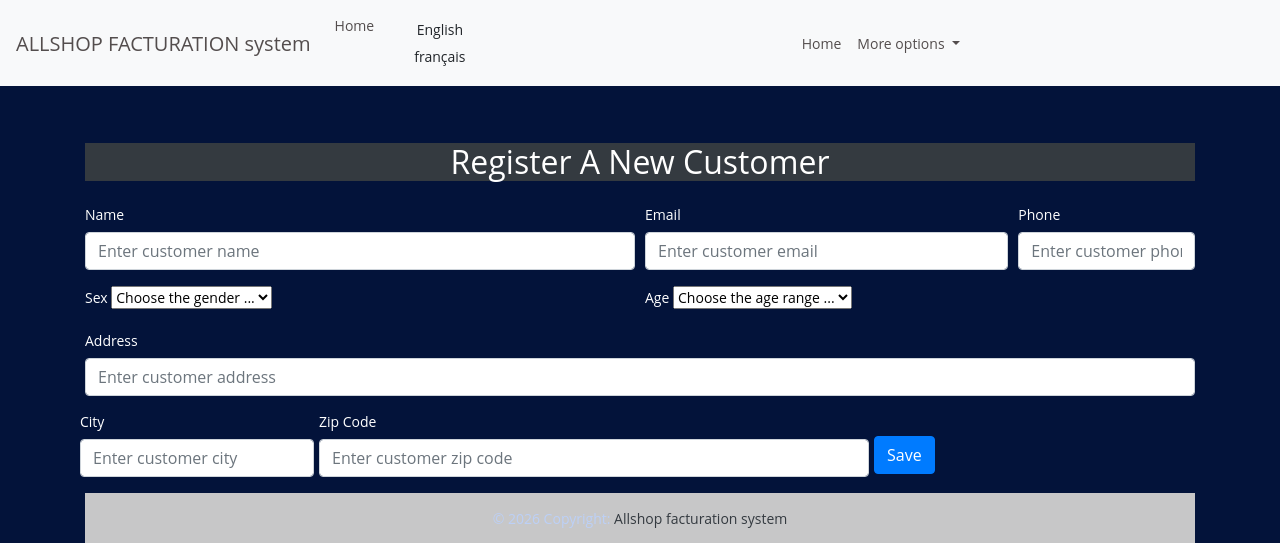
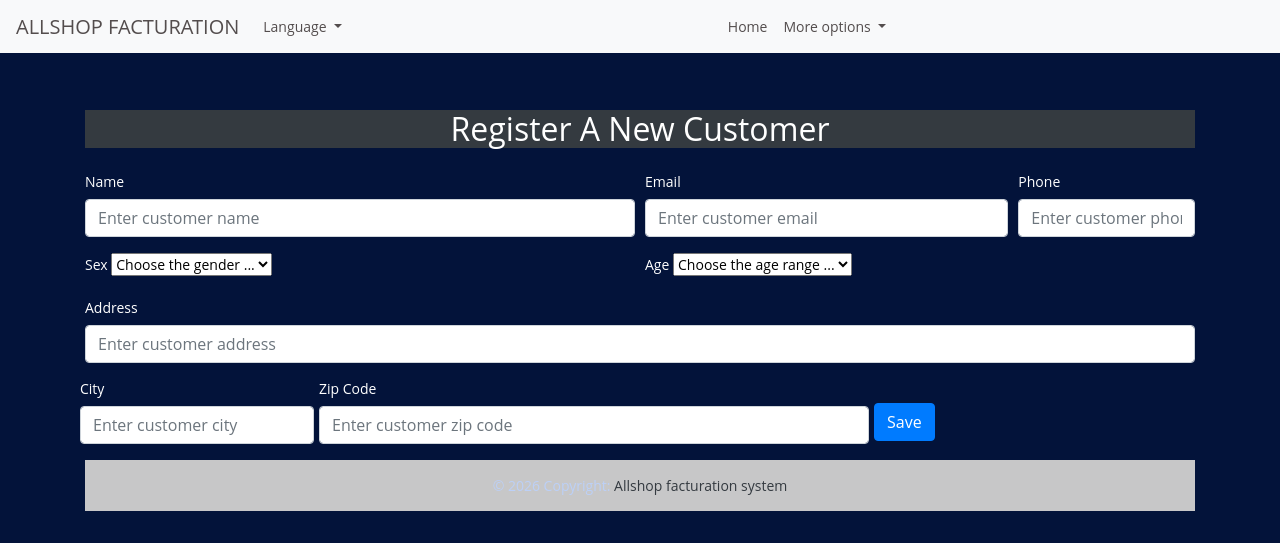
Before and after one commit to Diakayeteba/allshop_facturation_sys, a Django app: page /en/add-customer/ in a window 1280 px wide. Shown: the top 543 px of the page. Run offline with Django 5.2, Linux system fonts and the light colour scheme; the visitor is signed in with stand-in values (Sample User, id 1); some libraries are stand-ins or nearby versions.

Commit message:
feat : optimisation de la page d'accueil

```diff
--- a/fact_app/views.py
+++ b/fact_app/views.py
@@ -6,7 +6,7 @@ from django.contrib import messages
 from django.contrib.auth.mixins import LoginRequiredMixin
 from django.db import transaction
 from .utils import pagination, get_invoice
-import pdfkit
+
 from django.template.loader import get_template
 import datetime
 from django.http import HttpResponse
--- a/templates/base.html
+++ b/templates/base.html
@@ -25,7 +25,7 @@
    <! --header-->
    <header  class="bg-light text-center text-lg-start">
    <nav class="navbar navbar-expand-lg navbar-light bg-light">
-  <a class="navbar-brand" href="/">ALLSHOP FACTURATION system</a>
+  <a class="navbar-brand" href="/">ALLSHOP FACTURATION</a>
   <button class="navbar-toggler" type="button" data-toggle="collapse" data-target="#navbarSupportedContent" aria-controls="navbarSupportedContent" aria-expanded="false" aria-label="Toggle navigation">
     <span class="navbar-toggler-icon"></span>
   </button>
@@ -33,14 +33,17 @@
 
   <div class="collapse navbar-collapse" id="navbarSupportedContent">
     <ul class="navbar-nav mr-auto">
-      <li class="nav-item active">
-        <a class="nav-link" href="#">Home <span class="sr-only">(current)</span></a>
-      </li>
 
-        <div class="nav-link text-dark" aria-labelledby="navbarDropdown">
-          {% for language in languages %}
-            <a class="dropdown-item" href="/{{ language.code }}">{{ language.name_local }}</a>
-          {% endfor %}
+       <div class= "nav-item dropdown">
+              <a class="nav-link dropdown-toggle" href="#" id="navbarDropdown" role="
+                button" data-toggle="dropdown" aria-haspopup="true" aria-expanded="false">
+                Language
+              </a>
+              <div class="dropdown-menu" aria-labelledby="navbarDropdown">
+                {% for language in languages %}
+                  <a class="dropdown-item" href="/{{ language.code }}">{{ language.name_local }}</a>
+                {% endfor %}
+              </div>
         </div>
 
 
--- a/templates/index.html
+++ b/templates/index.html
@@ -11,7 +11,7 @@
 
 <div class="row">
    <a href="{% url 'add-customer' %}" class="btn col-md-4 btn-primary">
-      {_% trans "Register New Customer" %} <span class="badge text-bg-secondary"></span>
+      {% trans "Register New Customer" %} <span class="badge text-bg-secondary"></span>
    </a>
 
    <a href="{% url 'add-invoice' %}" class="col-md-4">
@@ -19,9 +19,8 @@
    </a>
 
    <a href="{% url 'add-invoice' %}" class="btn col-md-4 btn-primary">
-       {_% trans "Register New Invoice" %} <span class="badge text-bg-secondary"></span>
+       {% trans "Register New Invoice" %} <span class="badge text-bg-secondary"></span>
    </a>
-
 </div>
 
 <br> <br>
```
